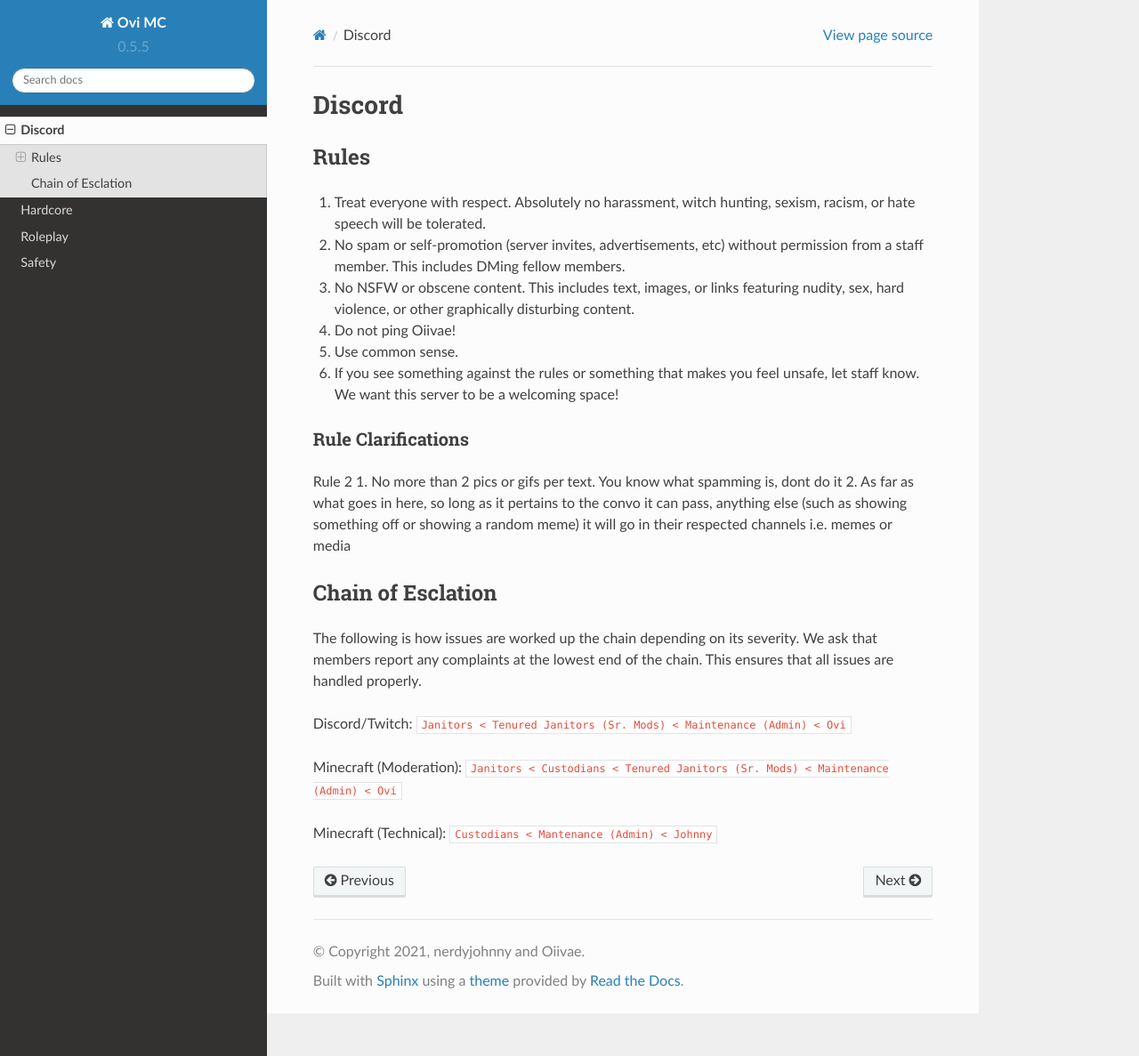
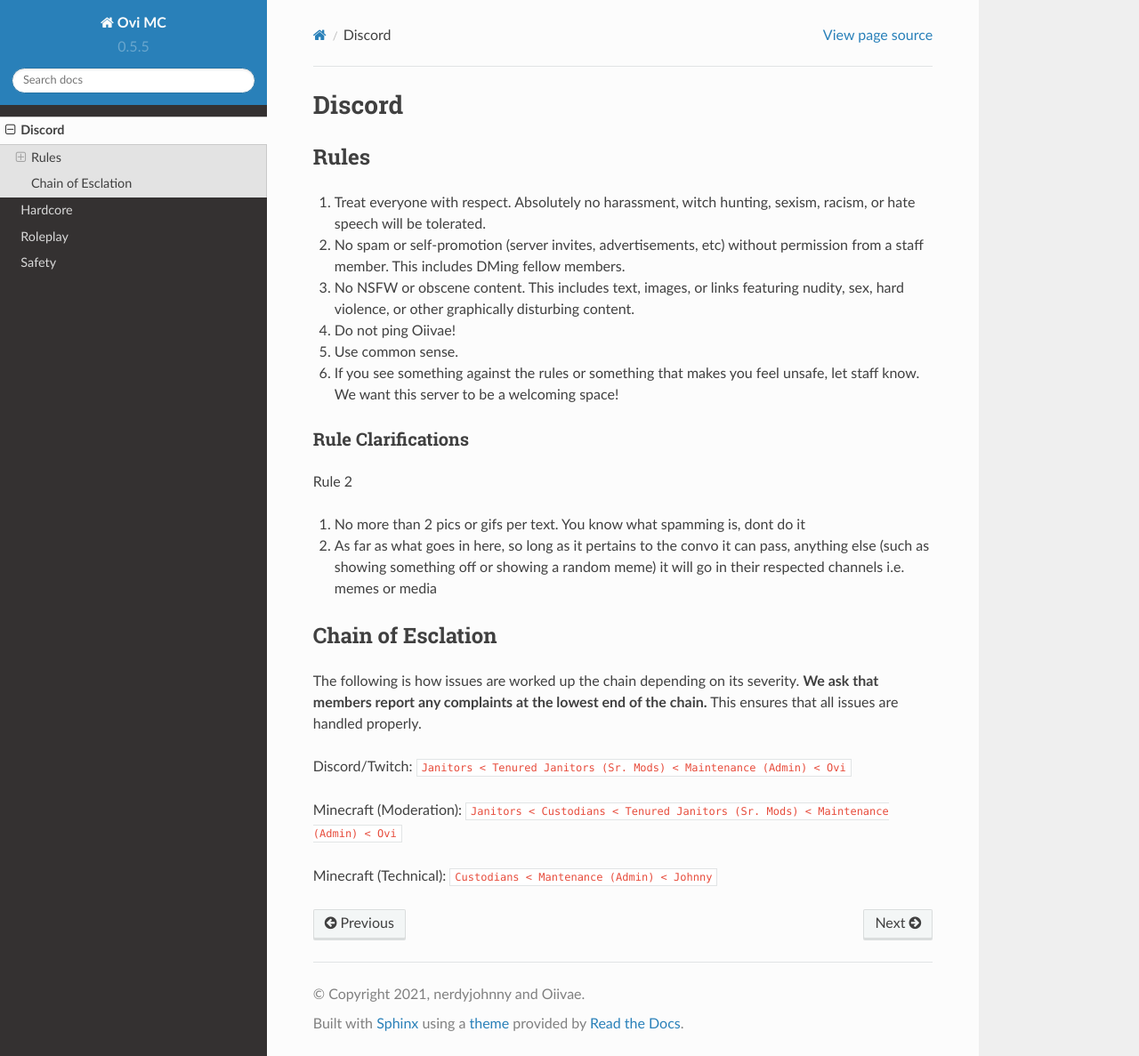
Before and after one commit to nerdyjohnny/ovidoc, a Sphinx documentation site: the page built from docs/source/discord.rst, in a window 1280 px wide and 1187 px high. Shown: the whole window at 89% size. Built offline with Sphinx 7.4.7 and the Read the Docs theme 2.0.0, drawn with Linux system fonts in a browser that asks for light colours.

```diff
--- a/docs/source/discord.rst
+++ b/docs/source/discord.rst
@@ -13,13 +13,15 @@ Rules
 Rule Clarifications
 ^^^^^^^^^^
 Rule 2
+
 1. No more than 2 pics or gifs per text. You know what spamming is, dont do it
+
 2. As far as what goes in here, so long as it pertains to the convo it can pass, anything else (such as showing something off or showing a random meme) it will go in their respected channels i.e. memes or media
 
 
 Chain of Esclation
 ----------
-The following is how issues are worked up the chain depending on its severity. We ask that members report any complaints at the lowest end of the chain. This ensures that all issues are handled properly.
+The following is how issues are worked up the chain depending on its severity. **We ask that members report any complaints at the lowest end of the chain.** This ensures that all issues are handled properly.
 
 Discord/Twitch: ``Janitors < Tenured Janitors (Sr. Mods) < Maintenance (Admin) < Ovi``
 
```
